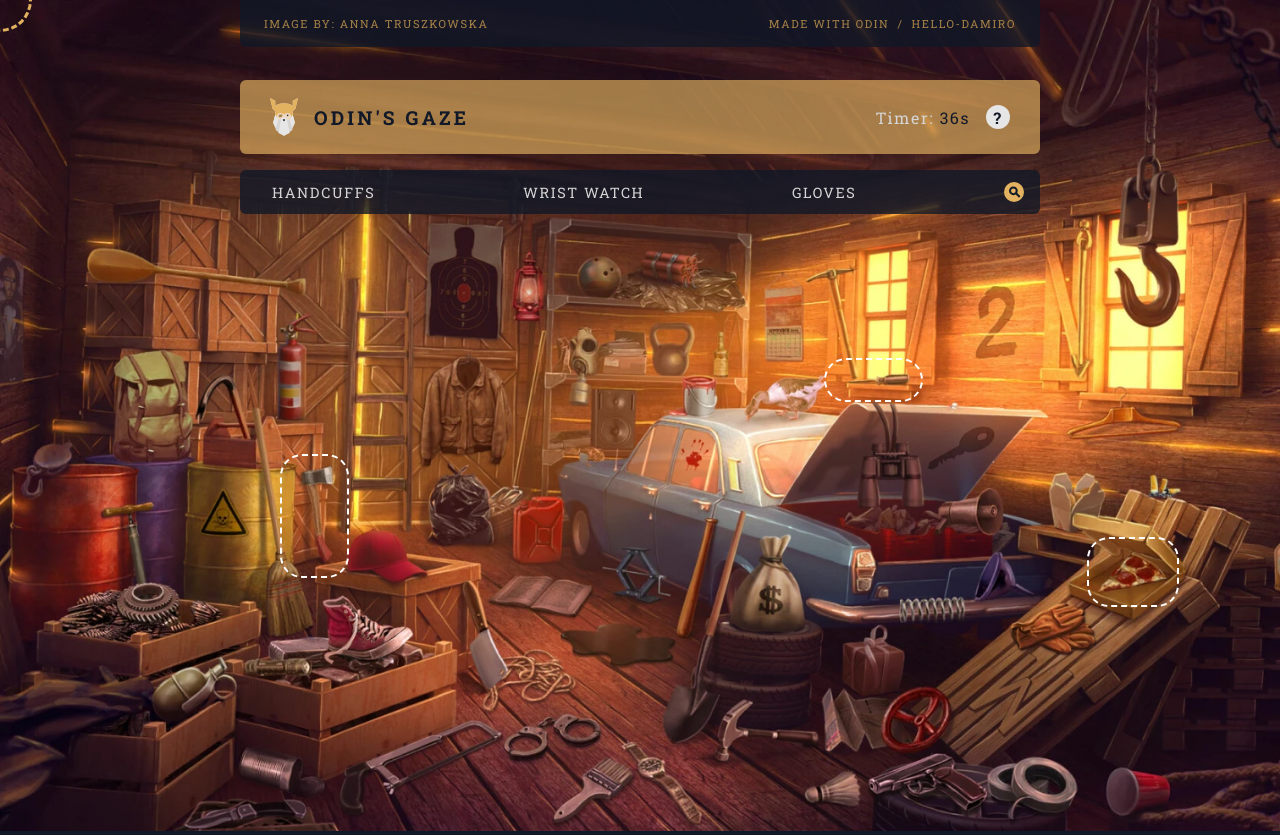
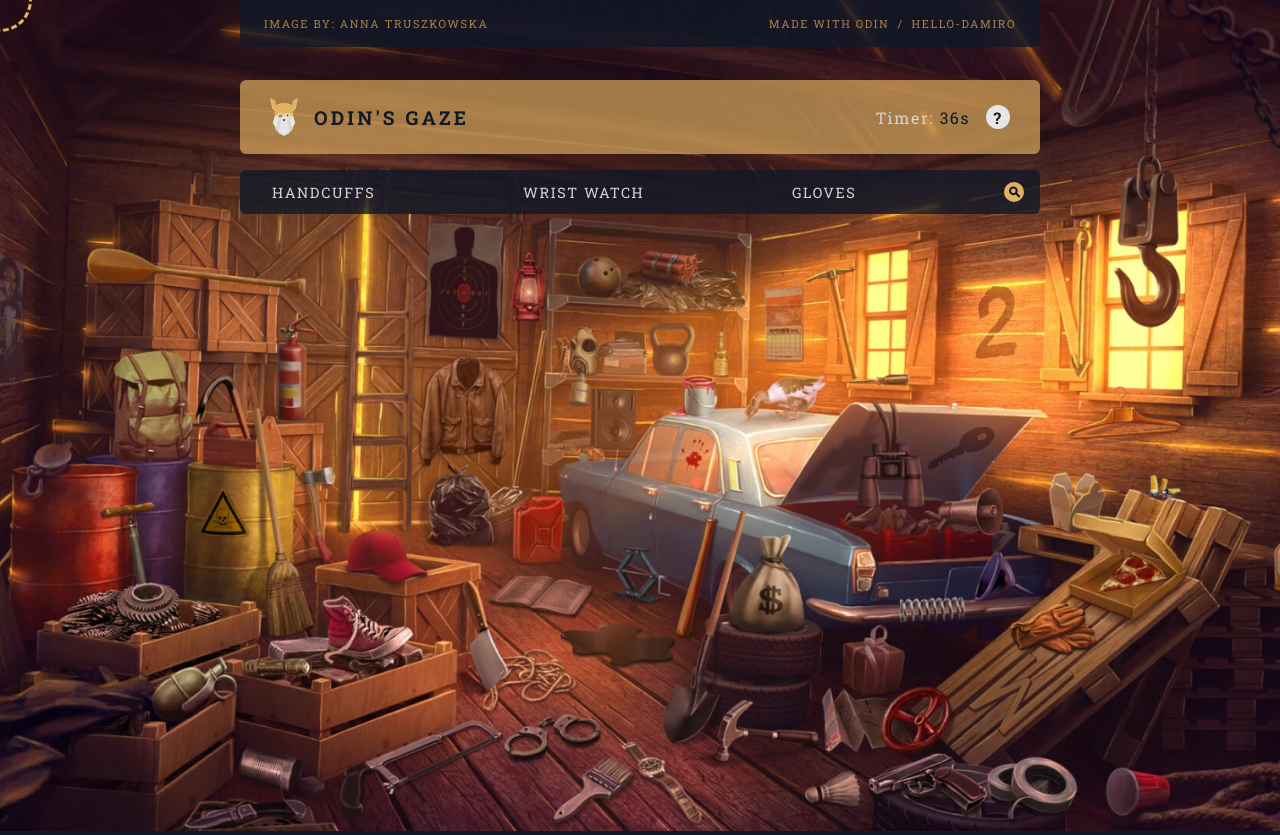
Before and after one commit to hello-damiro/odins-gaze, a React (Create React App) app: page / in a window 1280 px wide. Built offline with nearby package versions, Linux system fonts and the light colour scheme.

Commit message:
random objects on reducer

```diff
--- a/src/components/Canvas.jsx
+++ b/src/components/Canvas.jsx
@@ -1,8 +1,10 @@
-import React, { useEffect, useState } from 'react';
+import React, { useEffect, useState, useReducer } from 'react';
 import Object from './Object';
 import ObjectImage from './ObjectImage';
 import { useCursorPosition } from './hooks/CursorPositionContext';
 import { pickRandomNumbers } from './helper/CommonFunctions';
+import { objectsReducer } from './hooks/ObjectsReducer';
+import { ACTIONS } from './hooks/ObjectsReducer';
 
 // Image should be strictly 1512 x 982 pixels
 import image from '../assets/sample_img.webp';
@@ -12,8 +14,9 @@ import { sceneGarage } from '../data/SceneGarage';
 function Canvas() {
     const cursor = useCursorPosition().percent;
     const [pickedObjects, setPickedObjects] = useState([]);
+    const [objectState, dispatch] = useReducer(objectsReducer, []);
 
-    const checkClickWithinObject = (objectBound, cursorPos) => {
+    const checkClickWithinBounds = (objectBound, cursorPos) => {
         const { xStart, xStop, yStart, yStop } = objectBound;
         const { x, y } = cursorPos;
         if (x >= xStart && x <= xStop && y >= yStart && y <= yStop) {
@@ -31,6 +34,7 @@ function Canvas() {
         const mapObjects = filteredObjects.map((object, index) => ({
             id: index,
             name: object.name,
+            shown: false,
             bounds: {
                 xStart: object.x,
                 yStart: object.y,
@@ -38,25 +42,29 @@ function Canvas() {
                 yStop: object.y + object.height,
             },
         }));
+        console.log(mapObjects);
         setPickedObjects(mapObjects);
     }, []);
 
     useEffect(() => {
-        console.log(cursor);
+        console.log(objectState);
         const clickedObjects = pickedObjects.filter((object) => {
-            return checkClickWithinObject(object.bounds, cursor);
+            return checkClickWithinBounds(object.bounds, cursor);
         });
         clickedObjects.forEach((object) => {
             console.log(`Mouse clicked on ${object.name} with id ${object.id}`);
         });
-    }, [cursor, pickedObjects]);
+        if (clickedObjects.length > 0) {
+            dispatch({ type: ACTIONS.ADD, payload: clickedObjects[0] });
+        }
+    }, [cursor, pickedObjects, objectState]);
 
     return (
         <main>
             <div className="game-image ">
                 <div className="markers">
-                    {pickedObjects.map((object) => (
-                        <Object key={object.id} object={object} />
+                    {objectState.map((object) => (
+                        <Object key={object.id} object={object} show={object.shown} />
                     ))}
                 </div>
                 <ObjectImage img={image} blur={0} />
--- a/src/components/Object.jsx
+++ b/src/components/Object.jsx
@@ -1,11 +1,11 @@
 import React from 'react';
 import PropTypes from 'prop-types';
 
-function Object({ object }) {
+function Object({ object, show }) {
     const bound = object.bounds;
     return (
         <div
-            className="marker"
+            className={`marker ${show ? 'show' : ''}`}
             style={{
                 left: `${bound.xStart}%`,
                 top: `${bound.yStart}%`,
@@ -19,8 +19,13 @@ function Object({ object }) {
     );
 }
 
+Object.defaultProps = {
+    show: false,
+};
+
 Object.propTypes = {
     object: PropTypes.object,
+    show: PropTypes.bool,
 };
 
 export default Object;
--- /dev/null
+++ b/src/components/hooks/ObjectsReducer.js
@@ -0,0 +1,20 @@
+export const ACTIONS = {
+    ADD: 'add',
+};
+
+export function objectsReducer(objectState, action) {
+    switch (action.type) {
+        case ACTIONS.ADD: {
+            const { id, name, bounds } = action.payload;
+            if (objectState.some((item) => item.id === id)) {
+                return objectState;
+            }
+            const newStateItem = { id, name, bounds, shown: true };
+            const newState = [...objectState, newStateItem];
+            objectState = newState;
+            return objectState;
+        }
+        default:
+            return objectState;
+    }
+}
--- a/src/styles/index.css
+++ b/src/styles/index.css
@@ -90,6 +90,9 @@ main {
     align-items: center;
     justify-content: center;
     /* cursor: pointer; */
+}
+
+.marker.show {
     outline: 2px dashed #ffffff;
     outline-offset: 12px;
     border-radius: 8px;
```
